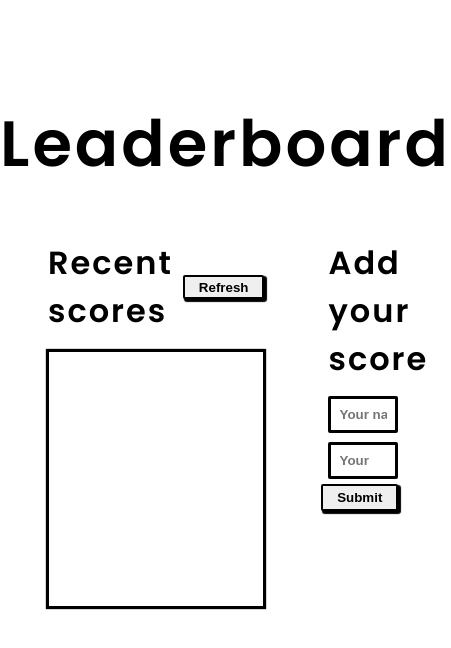
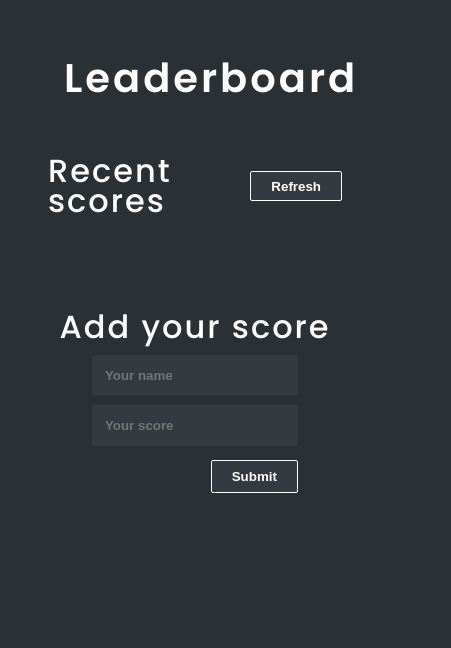
Before and after one commit to Strangeal/Leaderboard, a website built with webpack: page src/index.html in a window 390 px wide. Shown: the whole page, 451 px wide, since content can reach past the window. Built offline with nearby package versions, Linux system fonts and the light colour scheme; no server answers.

Commit message:
Add styles

```diff
--- a/src/modules/listPost.js
+++ b/src/modules/listPost.js
@@ -10,7 +10,11 @@ const listPost = (list) => {
   list
     .sort((a, b) => b.score - a.score)
     .forEach((each) => {
-      dataContainerUl.innerHTML += `<li class="scores__record">${each.user} : ${each.score}</li>`;
+      dataContainerUl.innerHTML += `
+      <li class="scores__record">
+      <span class="scores__name">${each.user}</span>
+      <span class="scores__num">${each.score}</span>
+      </li>`;
     });
 };
 
--- a/src/style.css
+++ b/src/style.css
@@ -7,18 +7,25 @@
   box-sizing: border-box;
 }
 
+:root {
+  --clr-white: #fff;
+  --base-bg: #343a3f;
+}
+
 body {
   font-family: 'Poppins', sans-serif;
+  background-color: #2b3035;
 }
 
 /* Recent record */
 .heading {
-  max-width: 65rem;
   margin: auto;
-  padding-top: 6rem;
+  padding-top: 3rem;
+  padding-left: 4rem;
   letter-spacing: 3px;
   font-weight: 600;
   font-size: 4rem;
+  color: var(--clr-white);
 }
 
 .scores {
@@ -27,7 +34,7 @@ body {
   grid-gap: 4rem;
   padding: 3rem;
   width: 100%;
-  max-width: 60rem;
+  max-width: 75rem;
   margin: auto;
 }
 
@@ -36,48 +43,47 @@ body {
   align-items: center;
   justify-content: space-between;
   padding-bottom: 1rem;
-  gap: 10px;
 }
 
 .refresh__btn {
   height: 24px;
-  padding: 5px 14px;
+  padding: 14px 20px;
   display: flex;
   align-items: center;
 }
 
-.refresh__btn a {
-  text-decoration: none;
-  color: #000;
-}
-
 .scores__line {
-  height: 16rem;
+  max-height: 20rem;
   overflow-y: scroll;
   scroll-behavior: smooth;
-  border: 1px solid #000;
-  box-shadow: 0 0 1px 2px #000;
 }
 
 .scores__record {
+  display: flex;
+  align-items: center;
+  justify-content: space-around;
+  text-align: left;
   list-style: none;
-  padding: 0 0.5rem;
+  padding: 0.8rem 0.5rem;
+  margin: 2px;
+  background-color: var(--base-bg);
+  color: var(--clr-white);
+  transition: 0.5s all ease;
 }
 
-span {
-  font-weight: 500;
-}
-
-.scores__record:nth-of-type(2n) {
-  background-color: rgba(128, 128, 128, 0.38);
+.scores__record:hover {
+  transform: scale(1.1);
+  margin: 3px 0;
+  color: #000;
 }
 
 /* form */
 .scores__heading,
 .form__heading {
-  font-size: 2rem;
-  font-weight: 600;
+  font-size: 1.8rem;
+  font-weight: 500;
   letter-spacing: 2px;
+  color: var(--clr-white);
 }
 
 .form__input {
@@ -91,22 +97,54 @@ span {
 
 .input__space {
   width: 100%;
-  padding: 0.5rem;
+  padding: 0.8rem;
   outline: none;
   font-weight: 600;
-  border: 3px solid #000;
+  border: none;
   border-radius: 2px;
+  background-color: var(--base-bg);
+  color: var(--clr-white);
 }
 
 .form__btn {
   float: right;
-  padding: 4px 14px;
+  padding: 8px 20px;
+  margin-top: 10px;
 }
 
 button {
   border-radius: 2px;
-  border: 2px solid #000;
-  box-shadow: 2px 2px 1px 1px #000;
+  border: 1px solid var(--clr-white);
   cursor: pointer;
   font-weight: 600;
+  transition: 0.5s ease;
+  background-color: var(--base-bg);
+  color: var(--clr-white);
 }
+
+button:hover {
+  transform: scale(1.2);
+}
+
+@media screen and (max-width: 768px) {
+  .scores {
+    display: block;
+  }
+
+  .scores__form__container {
+    display: flex;
+    flex-direction: column;
+    align-items: center;
+    padding-top: 5rem;
+  }
+
+  .heading {
+    font-size: 2.5rem;
+  }
+
+  .scores__heading,
+  .form__heading {
+    font-size: 2rem;
+    line-height: 30px;
+  }
+}
```
